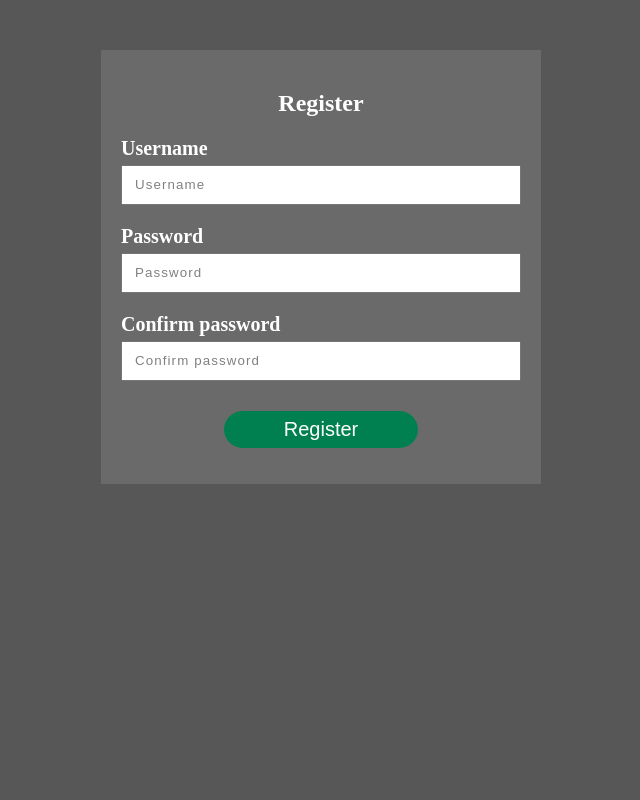
After one commit to Vah96/homewroks, a Flask app: page /sign-up in a window 1280 px wide. The commit adds this page. Shown: the whole page, without its empty margins (319-959 px from the left). Run offline with Flask 2, Linux system fonts and the light colour scheme.

Commit message:
user create, login and logout functionality

```diff
--- a/web/flask/login/app.py
+++ b/web/flask/login/app.py
@@ -1,38 +1,83 @@
-from flask import Flask
-from flask import render_template
-from flask import redirect
-from flask import url_for
-from flask import request
+from flask import Flask, redirect, url_for, render_template, request, session
+import users
+import hashlib
 
 app = Flask(__name__)
+app.secret_key = b'secret_key_string'
 
-posts = [{
-    "id": 1,
-    'title': 'Example of title',
-    'text': 'Description of title'
-},{
-    "id": 2,
-    'title': 'Example of title',
-    'text': 'Description of title'
-},{
-    "id": 3,
-    'title': 'Example of title',
-    'text': 'Description of title'
-},{
-    "id": 2,
-    'title': 'Example of title',
-    'text': 'Description of title'
-}]
+# @app.context_processor
+# def context_processor():
+#     return dict(format_price={"a": "aaaa", "b": "bbbb"})
+
 
 @app.route('/')
 def home():
     return redirect(url_for('login'))
 
 
-@app.route('/signin', methods=['GET', 'POST'])
+@app.route('/sign-up', methods=['GET', 'POST'])
+def register():
+    register_errors = {}
+    register_data = {}
+    if request.method == 'POST':
+        username = request.form.get('username')
+        password = request.form.get('password')
+        confirm_password = request.form.get('confirm_password')
+        register_data['username'] = username
+        if not username:
+            register_errors['username'] = 'Username is required'
+        elif users.check_is_valid_username(username) is False:
+            register_errors['username'] = 'Username already exists'
+        if not password:
+            register_errors['password'] = 'Password is required'
+        elif len(password) < 6:
+            register_errors['password'] = 'Weak password'
+
+        if password and password != confirm_password:
+            register_errors['confirm_password'] = 'Confirm password is not match with password'
+
+        if not register_errors:
+            users.register_user(username, password)
+            return redirect(url_for('login'))
+
+    return render_template('register.html', errors=register_errors, register_data=register_data)
+
+
+@app.route('/sign-in', methods=['GET', 'POST'])
 def login():
+    if session.get('user'):
+        return redirect(url_for('profile'))
+    login_errors = {}
+    login_data = {}
     if request.method == 'POST':
-        email = request.form.get('email')
-        password = request.form.get('pass')
+        username = request.form.get('username')
+        password = request.form.get('password')
+        if not username:
+            login_errors['username'] = 'Username is required'
+        if not password:
+            login_errors['password'] = 'Password is required'
 
-    return render_template('login.html')
+        if not login_errors:
+            auth_user = users.login_user(username, password)
+            if auth_user:
+                session['user'] = {'id': auth_user['id'], 'username': auth_user['username']}
+                return redirect(url_for('profile'))
+            else:
+                login_errors['form_Error'] = 'Invalid credentials'
+
+    return render_template('login.html', errors=login_errors, login_data=login_data)
+
+
+@app.route('/profile')
+def profile():
+    current_user = session.get('user')
+    if not current_user:
+        return redirect(url_for('login'))
+    return render_template('profile.html', current_user=current_user)
+
+
+@app.route('/logout')
+def logout():
+    if session.get('user'):
+        session.pop('user')
+    return redirect(url_for('login'))
--- /dev/null
+++ b/web/flask/login/static/css/main.css
@@ -0,0 +1,108 @@
+body {
+    margin: 0;
+    background: #585757;
+}
+
+.section > div {
+    width: 400px;
+    margin: 50px auto 0;
+    padding: 20px;
+    background: #80808075;
+}
+
+.section h1 {
+    text-align: center;
+    color: #fff;
+}
+
+.form-group {
+    width: 100%;
+    margin-top: 20px;
+}
+
+.form-group label {
+    color: #fff;
+    display: block;
+    font-weight: 700;
+    font-size: 20px;
+    margin-bottom: 5px;
+}
+
+.form-group input {
+    width: 100%;
+    font-weight: 700;
+    height: 40px;
+    line-height: 40px;
+    padding: 2px 12px;
+    outline: none;
+}
+
+.form-group input::placeholder {
+    font-weight: 300;
+    color: gray;
+    letter-spacing: 1.1px;
+}
+
+.remember_me {
+    margin: 10px 0;
+}
+
+.remember_me input {
+    margin-top: 2px;
+}
+
+.remember_me label {
+    color: #fff;
+    margin-top: -2px;
+}
+
+.section .form-button {
+    width: 100%;
+    text-align: center;
+    margin-top: 30px;
+}
+
+.section form button {
+    font-size: 20px;
+    padding: 7px 60px;
+    background: #008050;
+    border-radius: 20px;
+    color: #fff;
+    border: none;
+    outline: none;
+    cursor: pointer;
+}
+
+.form-suggest-signup {
+    color: #fff;
+    text-align: center;
+    font-weight:700;
+}
+
+.form-suggest-signup a, .logout {
+    color: #008050;
+    text-decoration: none;
+}
+
+.profile_image {
+    width: 100px;
+    height: 100px;
+    position: relative;
+}
+
+.profile_image img {
+    width: 100%;
+    height: 100%;
+    object-fit: cover;
+    display: inline;
+}
+
+.profile_image a.edit_profile {
+    position: absolute;
+    right: 0;
+    top: 0;
+}
+
+.profile {
+    color: #fff;
+}
--- /dev/null
+++ b/web/flask/login/templates/register.html
@@ -0,0 +1,46 @@
+<html>
+<head>
+    <title>Register</title>
+    <link rel="stylesheet" type="text/css" href="{{url_for('static', filename='css/main.css')}}">
+    <script src="{{url_for('static', filename='js/main.js')}}"></script>
+</head>
+<body>
+<section class="section">
+    <div>
+
+        <h1>Register</h1>
+        <form method="post" action="{{url_for('register')}}">
+            <div class="form-group">
+                <label for="username"> Username</label>
+                <input id="username" name="username" type="text" placeholder="Username"
+                       value="{{register_data.get('username', '')}}">
+                </br>
+                {% if errors['username'] %}
+                    <span style="color:red;">{{errors['username']}}</span>
+                {% endif %}
+            </div>
+
+            <div class="form-group">
+                <label for="password"> Password</label>
+                <input id="password" type="password" name="password"  placeholder="Password">
+                </br>
+                {% if errors['password'] %}
+                    <span style="color:red;">{{errors['password']}}</span>
+                {% endif %}
+            </div>
+
+            <div class="form-group">
+                <label for="confirm_password">Confirm password</label>
+                <input id="confirm_password" type="password" name="confirm_password"  placeholder="Confirm password">
+                </br>
+                {% if errors['confirm_password'] %}
+                    <span style="color:red;">{{errors['confirm_password']}}</span>
+                {% endif %}
+            </div>
+            <div class="form-button">
+                <button type="submit">Register</button>
+            </div>
+        </form>
+    </div>
+</section>
+</body>
--- /dev/null
+++ b/web/flask/login/users.py
@@ -0,0 +1,39 @@
+import base64
+last_user_id = 2
+
+users = [
+    {
+        "id": 1,
+        "username": "one",
+        "password": base64.b64encode("onepass".encode("ascii"))
+    },
+    {
+        "id": 2,
+        "username": "two",
+        "password": base64.b64encode("twopass".encode("ascii"))
+    }
+]
+
+
+def check_is_valid_username(username):
+    for user in users:
+        if user['username'] == username.lower():
+            return False
+
+
+def register_user(username, password):
+    global last_user_id
+    last_user_id = last_user_id + 1
+    new_user = {
+        "id": last_user_id,
+        "username": username.lower(),
+        "password": base64.b64encode(password.encode("ascii"))
+    }
+    users.append(new_user)
+
+
+def login_user(username, password):
+    for user in users:
+        if user['username'] == username.lower() and user['password'] == base64.b64encode(password.encode("ascii")):
+            return {"username": username, "id": user["id"]}
+    return False
```
Also changed, not shown: 11.03.2022/algorithms_homework.py (added, +87 -0 lines), web/flask/login/templates/login.html (+35 -12 lines), web/flask/login/templates/profile.html (added, +21 -0 lines), web/flask/posts/app.py (+2 -7 lines), web/flask/login/static/images/profile.png (added), web/flask/login/static/js/main.js (added).
